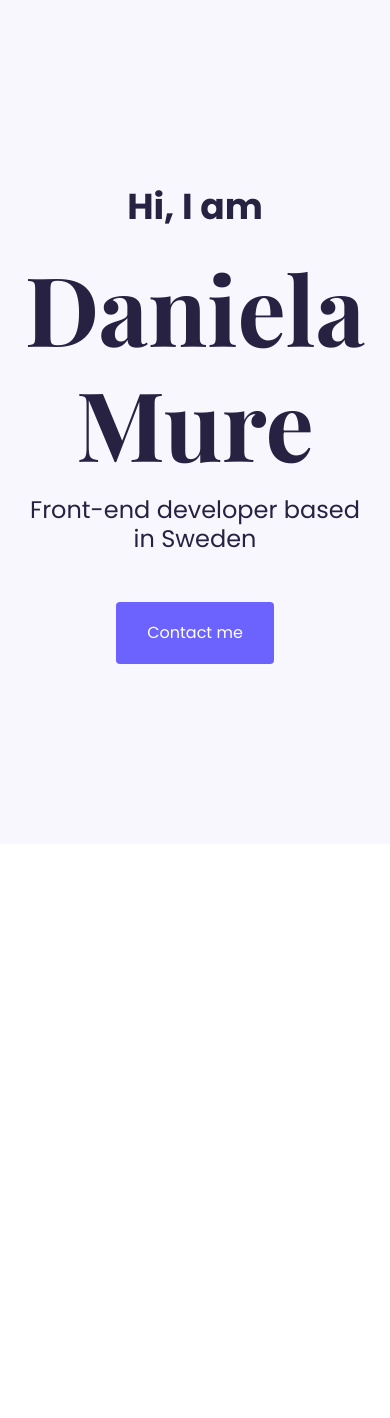
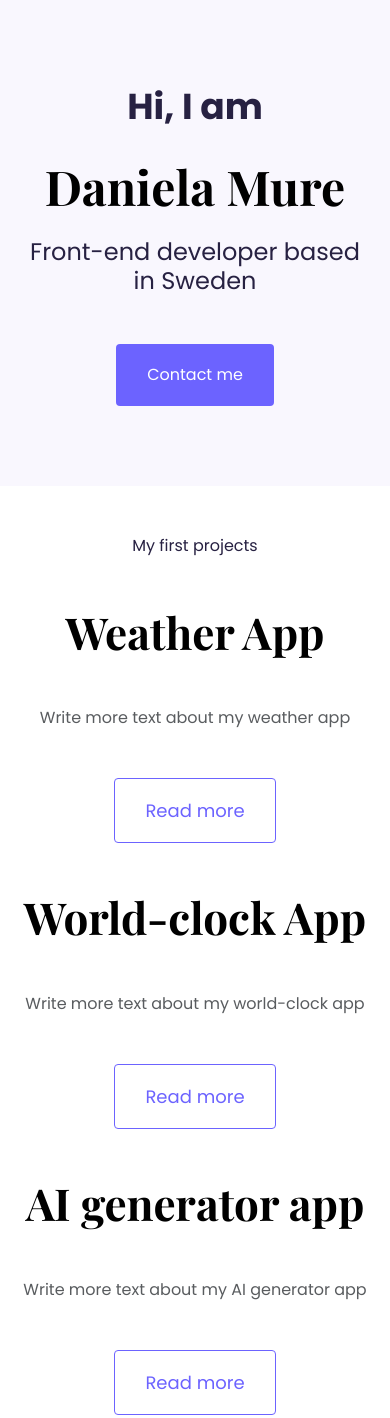
Before and after one commit to DanniFront/portfolio-project, a plain HTML site: page index.html in a window 390 px wide. Before the commit the page ends 844 px from the top, so only its background shows below. Drawn offline with nearby package versions, Linux system fonts and the light colour scheme; a web font is replaced by a local one.

Commit message:
Added homepage content design

```diff
--- a/index.html
+++ b/index.html
@@ -34,6 +34,67 @@
         <a href="/contact.html" class="btn btn-branding">Contact me</a>
       </div>
     </div>
+
+    <p class="text-center m-5">My first projects</p>
+    <div class="container">
+      <div class="row mb-5">
+        <div class="col d-none d-lg-block">
+          <img
+            src="images/weather.png"
+            alt="weather project"
+            class="img-fluid"
+          />
+        </div>
+
+        <div class="col">
+          <div class="project-description">
+            <h3 class="mb-5">Weather App</h3>
+            <p class="text-muted mb-5">Write more text about my weather app</p>
+            <a href="" class="btn btn-link-branding">Read more</a>
+          </div>
+        </div>
+      </div>
+
+      <div class="row mb-5">
+        <div class="col">
+          <div class="project-description">
+            <h3 class="mb-5">World-clock App</h3>
+            <p class="text-muted mb-5">
+              Write more text about my world-clock app
+            </p>
+            <a href="" class="btn btn-link-branding">Read more</a>
+          </div>
+        </div>
+        <div class="col d-none d-lg-block">
+          <img
+            src="images/worldclock.png"
+            alt="world-clock project"
+            class="img-fluid"
+          />
+        </div>
+      </div>
+
+      <div class="row mb-5">
+        <div class="col d-none d-lg-block">
+          <img
+            src="images/ai-generator.png"
+            alt="ai generator project"
+            class="img-fluid"
+          />
+        </div>
+
+        <div class="col">
+          <div class="project-description">
+            <h3 class="mb-5">AI generator app</h3>
+            <p class="text-muted mb-5">
+              Write more text about my AI generator app
+            </p>
+            <a href="" class="btn btn-link-branding">Read more</a>
+          </div>
+        </div>
+      </div>
+    </div>
+
     <script
       src="https://cdn.jsdelivr.net/npm/bootstrap@5.3.3/dist/js/bootstrap.bundle.min.js"
       integrity="sha384-YvpcrYf0tY3lHB60NNkmXc5s9fDVZLESaAA55NDzOxhy9GkcIdslK1eN7N6jIeHz"
--- a/src/styles.css
+++ b/src/styles.css
@@ -2,6 +2,7 @@
   --branding-color: #f9f7fe;
   --secondary-color: #6c63ff;
   --primary-font-color: #272142;
+
 }
 
 body {
@@ -9,16 +10,12 @@ body {
   color: var(--primary-font-color);
 }
 
-h1,
-h2 {
-  color: var(--primary-font-color);
-  font-weight: bold;
-}
-
 h1 {
   font-family: "Playfair Display", serif;
   font-size: 96px;
   font-weight: 700;
+  line-height: 1.5;
+  color: #000000;
 
 }
 
@@ -27,15 +24,28 @@ h2 {
   font-weight: 400;
 }
 
-p{
-    font-size: 36px;
-    font-weight: 700;
+h3{
+  font-family: "Playfair Display", serif;
+  font-size: 64px;
+  font-weight: 700;
+  color: #000000;
 }
+
+p {
+  font-size: 16px;
+  font-weight: 400;
+}
+
 .hero {
   text-align: center;
   background-color: var(--branding-color);
   padding: 180px 20px;
   mar
+}
+
+.hero p{
+    font-size: 36px;
+    font-weight: 700;
 }
 
 .btn-branding {
@@ -44,3 +54,43 @@ p{
     padding: 18px 30px;
     border-radius: 4px;
 }
+
+.btn-branding:hover{
+    color: var(--secondary-color);
+    border: 1px solid var(--secondary-color);
+}
+
+.btn-link-branding {
+    color: var(--secondary-color);
+    border: 1px solid var(--secondary-color);
+    border-radius: 4px;
+    padding: 18px 30px;
+    font-size: 18px;
+    line-height: 27px;
+}
+
+.btn-link-branding:hover{
+    color: #fff;
+    background-color: var(--secondary-color);
+}
+
+.project-description {
+padding: 80px 60px;
+}
+
+@media (max-width: 900px) {
+    h1 {
+        font-size: 48px;
+    }
+    h3{
+        font-size: 44px;
+    }
+    .hero{
+        padding: 80px 20px;
+    }
+    .project-description{
+        padding: 0;
+        text-align: center;
+    }
+
+}
```
Also changed, not shown: images/ai-generator.png (added), images/weather.png (added), images/worldclock.png (added).
